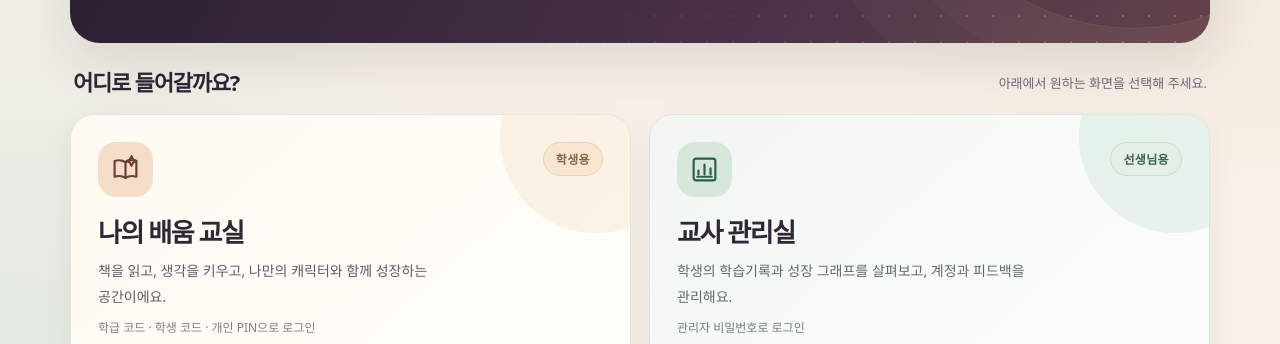
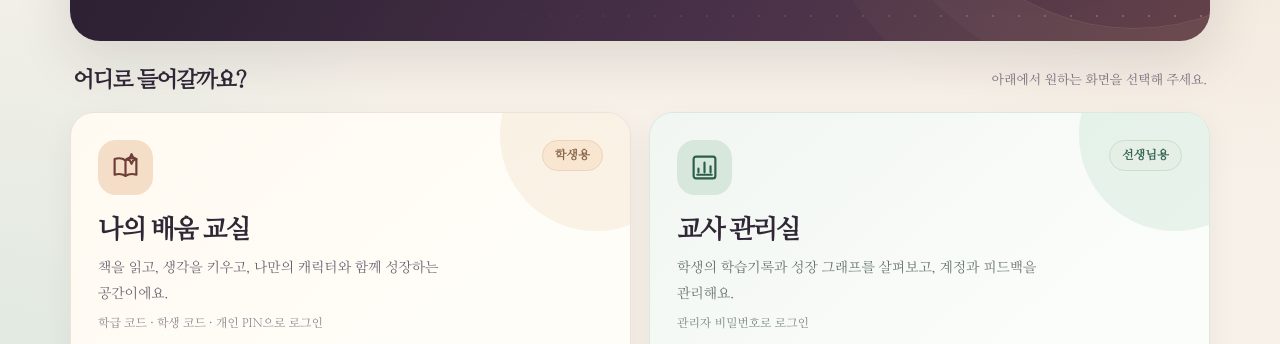
Before and after one commit to bjh4042/xodnxodn, a plain HTML site: page index.html in a window 1280 px wide. Shown: the part 381-725 px from the top of the page. Drawn offline with Linux system fonts and the light colour scheme.

Commit message:
Add files via upload

```diff
--- a/index.html
+++ b/index.html
@@ -9,9 +9,11 @@
   <meta name="description" content="학생 학습 교실과 교사 관리자 화면으로 이동하는 문해력 성장 교실 첫 화면입니다.">
   <style>
     :root{--ink:#302636;--deep:#241c2c;--plum:#463048;--paper:#fbf6ef;--warm:#f4e7d4;--gold:#bf8254;--mint:#5e897e;--line:#e7d9cb;--muted:#766879;--shadow:0 18px 55px rgba(33,22,35,.12)}
+    @font-face{font-family:ClassicKorean;src:url("assets/classic-korean.4a4e1782.woff") format("woff");font-style:normal;font-weight:400;font-display:swap}
     *{box-sizing:border-box}
     html{min-height:100%;-webkit-text-size-adjust:100%;scroll-behavior:smooth}
-    body{margin:0;min-height:100vh;min-height:100dvh;font-family:system-ui,-apple-system,"Noto Sans KR","Apple SD Gothic Neo","Malgun Gothic",sans-serif;color:var(--ink);background:radial-gradient(circle at 95% 5%,#eddecf 0,transparent 35%),radial-gradient(circle at 0% 85%,#e0e9e1 0,transparent 33%),#f7f1e9}
+    body{margin:0;min-height:100vh;min-height:100dvh;font-family:ClassicKorean,Georgia,serif;color:var(--ink);background:radial-gradient(circle at 95% 5%,#eddecf 0,transparent 35%),radial-gradient(circle at 0% 85%,#e0e9e1 0,transparent 33%),#f7f1e9}
+    button,input,select,textarea{font-family:inherit}
     a{color:inherit}
     a:focus-visible{outline:4px solid #126f82;outline-offset:4px}
     .page{width:min(1140px,calc(100% - 48px));margin:0 auto;padding:30px 0 28px;min-height:100vh;min-height:100dvh;display:flex;flex-direction:column}
```
